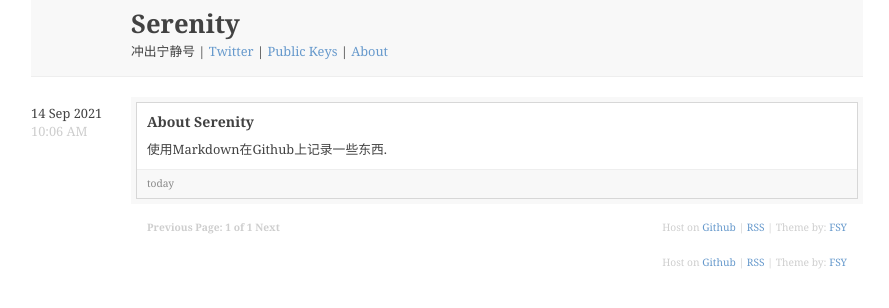
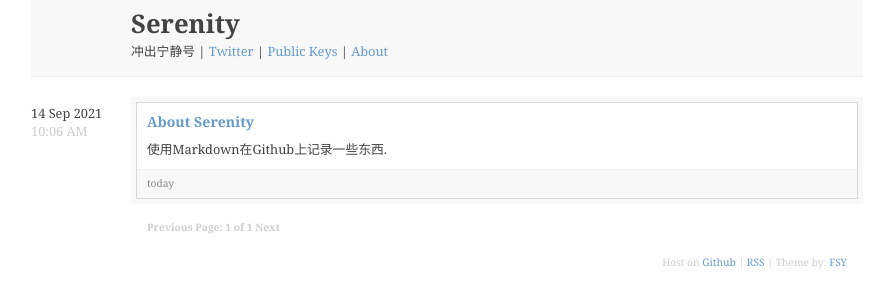
Before and after one commit to vonsy/vonsy.github.io, a Jekyll site: the page built from index.html, in a window 1280 px wide. Shown: the top 308 px of the page, without its empty margins (193-1082 px from the left). Built offline with Jekyll 4.4.1, drawn with Linux system fonts in a browser that asks for light colours; the list of posts is cut into pages by our own code; comment, search, counter and statistics services are not loaded.

Commit message:
fix duplicate footer

```diff
--- a/index.html
+++ b/index.html
@@ -15,8 +15,9 @@ title: 冲出宁静号
             <div class='postWrapper'>
                 <div class='postContainer'>
                     <div class='post'>
-                        <h3>{{ post.title }}</h3>
+                        <h3><a href='{{ post.url }}'>{{ post.title }}</a></h3>
                         <p>{{ post.content }}</p>
+
                     </div>
 
                     <div class='insideInfo'>
@@ -35,9 +36,6 @@ title: 冲出宁静号
 
     </div>
     <div class='footer'>
-        <div class='credits'>
-            Host on <a href='https://pages.github.com/'>Github</a> | <a href='/atom.xml'>RSS</a> | Theme by: <a href='mailto:fsy@outlook.com'>FSY</a>
-        </div>
         <div id="post-pagination" class="pagination">
           {% if paginator.previous_page %}
               {% if paginator.previous_page == 1 %}
```
